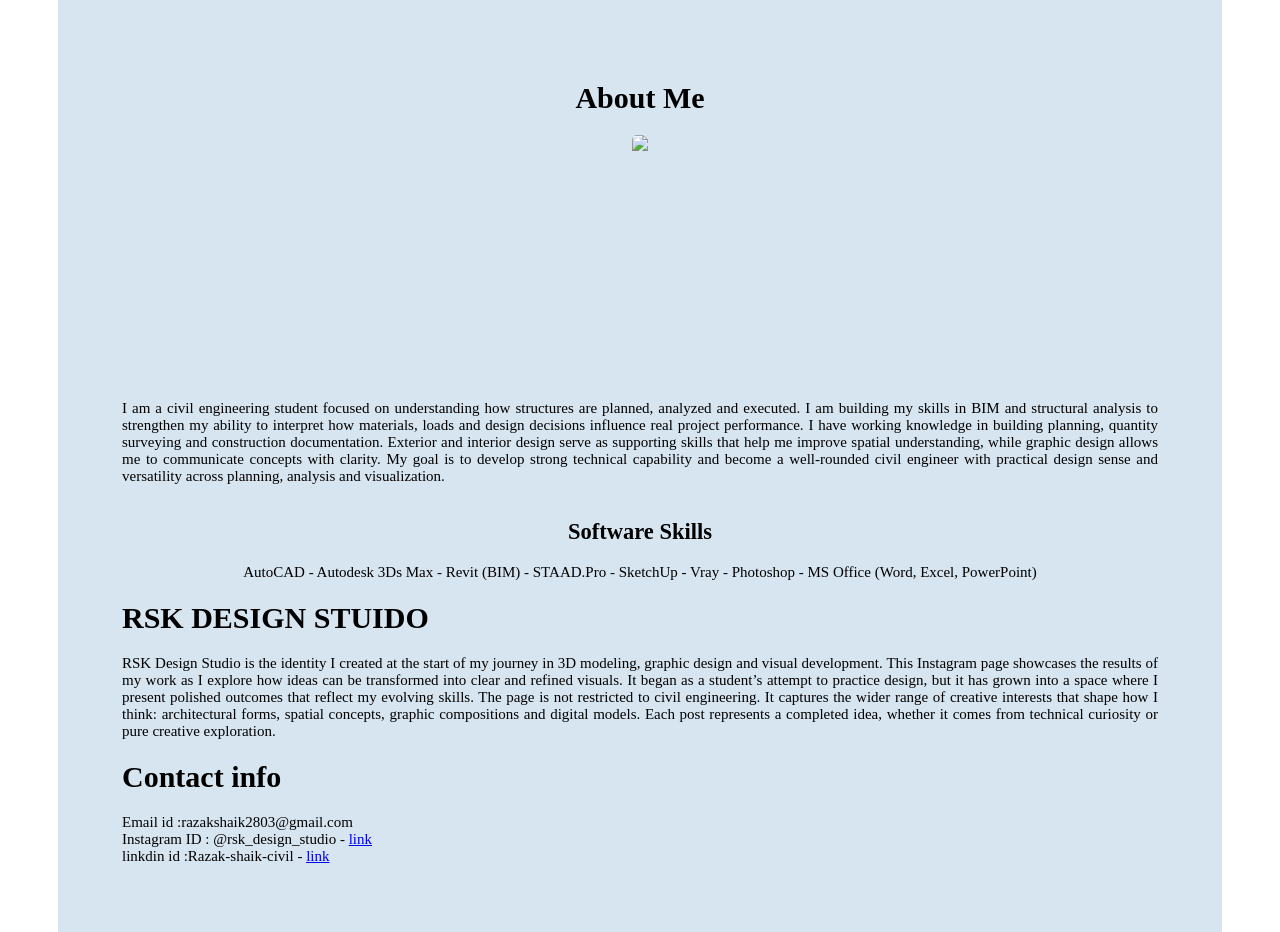
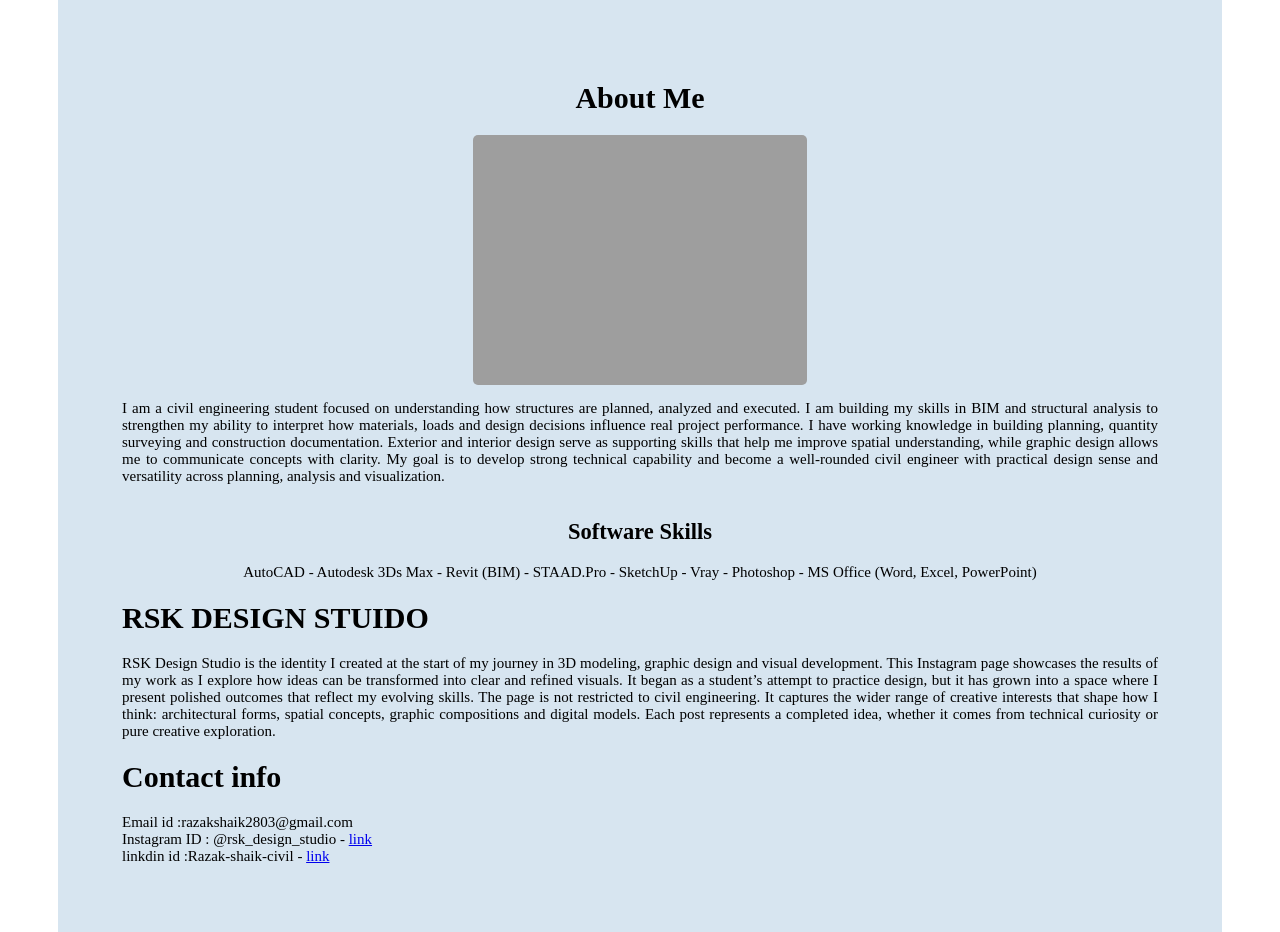
Before and after one commit to Razak-Shaik-Civil/Port, a plain HTML site: page index.html in a window 1280 px wide. Shown: the part 960-1892 px from the top of the page. Drawn offline with Linux system fonts and the light colour scheme; the site is published under a folder, as on GitHub Pages, so addresses that start at the root find nothing.

Commit message:
Update index.html

```diff
--- a/index.html
+++ b/index.html
@@ -24,7 +24,7 @@
 
     <div id="About_me">
         <h1>About Me</h1>
-        <img id="my-image" style="height: 25vw;" src="/RSK.png" >
+        <img id="my-image" style="height: 25vw;" src="RSK.png" >
         <p style="font-family: 'Times New Roman', Times, serif;">
         I am a civil engineering student focused on understanding how structures are planned, analyzed and executed. I am building my skills in BIM and structural analysis to strengthen my ability to interpret how materials, loads and design decisions influence real project performance. I have working knowledge in building planning, quantity surveying and construction documentation. Exterior and interior design serve as supporting skills that help me improve spatial understanding, while graphic design allows me to communicate concepts with clarity. My goal is to develop strong technical capability and become a well-rounded civil engineer with practical design sense and versatility across planning, analysis and visualization.</p>
 
```
